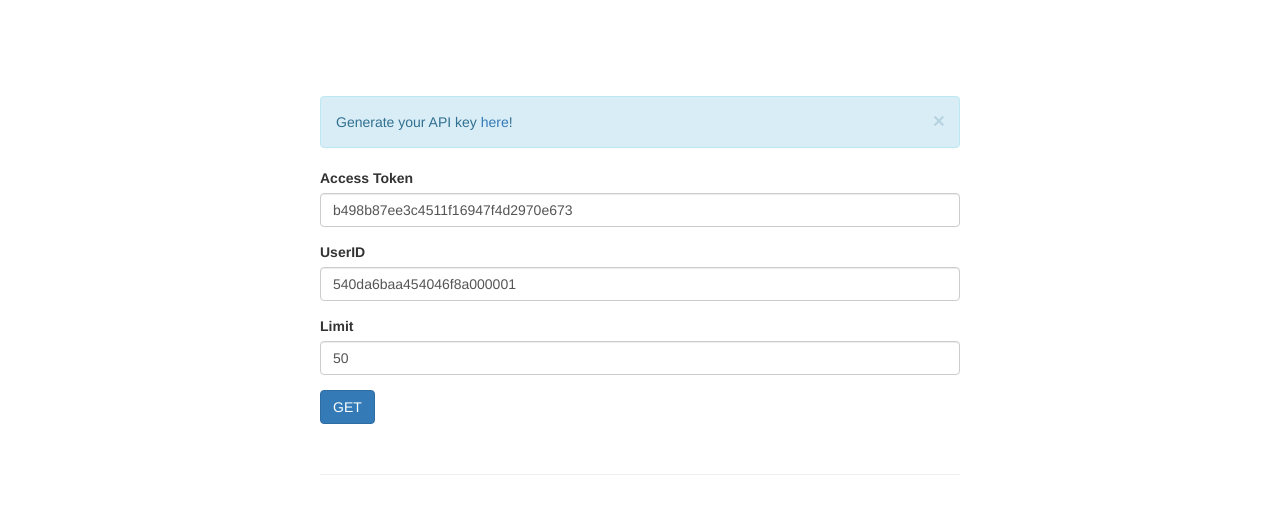
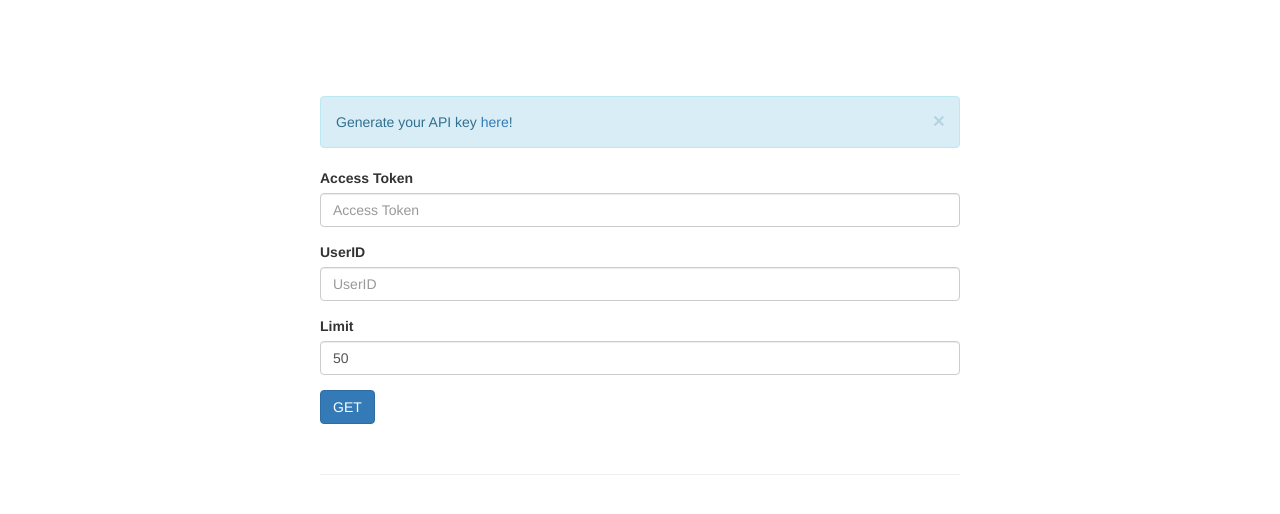
Before and after one commit to breisamoralde/bonuslySorter, a website: page index.html in a window 1280 px wide. Shown: the part 74-588 px from the top of the page. Drawn offline with nearby package versions, Linux system fonts and the light colour scheme.

Commit message:
remove tokens and add required fields.

```diff
--- a/index.html
+++ b/index.html
@@ -35,15 +35,15 @@
         <form ng-submit="index.getData()">
           <div class="form-group">
             <label for="accessToken">Access Token</label>
-            <input type="text" class="form-control" id="accessToken" placeholder="Access Token" ng-model="index.accessToken">
+            <input type="text" class="form-control" id="accessToken" placeholder="Access Token" ng-model="index.accessToken" required="required">
           </div>
           <div class="form-group">
             <label for="userId">UserID</label>
-            <input type="text" class="form-control" id="userId" placeholder="UserID" ng-model="index.userId">
+            <input type="text" class="form-control" id="userId" placeholder="UserID" ng-model="index.userId" required="required">
           </div>
           <div class="form-group">
             <label for="limit">Limit</label>
-            <input type="number" min="1" class="form-control" id="limit" placeholder="Limit" ng-model="index.limit">
+            <input type="number" min="1" class="form-control" id="limit" placeholder="Limit" ng-model="index.limit" required="required">
           </div>
 
           <button type="submit" class="btn btn-primary">GET</button>
--- a/index.js
+++ b/index.js
@@ -1,14 +1,14 @@
 (function () {
     var app = angular.module('bonuslySorter', []);
 
-    app.controller('IndexCtrl', function($http, $filter, $timeout) {
+    app.controller('IndexCtrl', function($http, $filter) {
         var vm = this;
         var baseUrl = 'https://bonus.ly/api/v1/';
         var userEndpoint = 'users/';
         var userInfo = undefined;
 
-        vm.accessToken = 'b498b87ee3c4511f16947f4d2970e673';
-        vm.userId = '540da6baa454046f8a000001';
+        vm.accessToken = '';
+        vm.userId = '';
         vm.limit = 50;
         vm.displayName = undefined;
 
```
